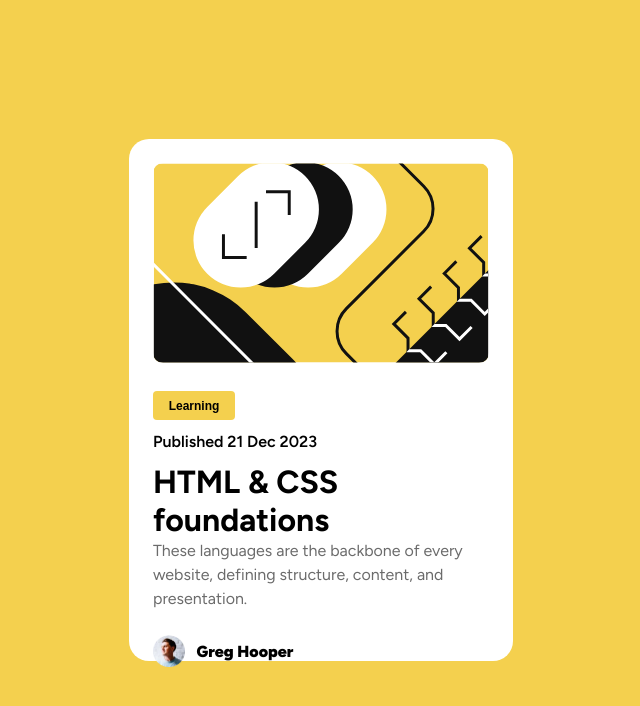
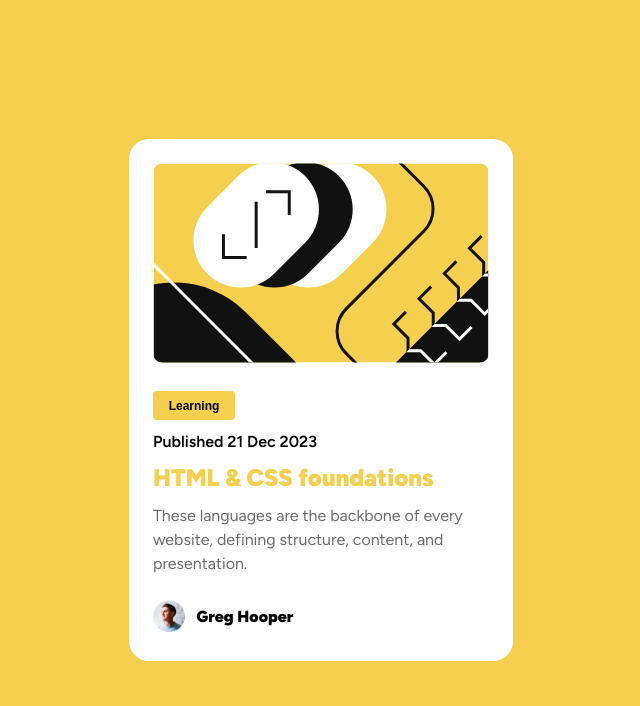
Before and after one commit to DavyMcDick/Card, a plain HTML site: page index.html in a window 1280 px wide. In both pictures the pointer is over the element "HTML & CSS foundations". Shown: the whole page, without its empty margins (319-959 px from the left). Drawn offline with Linux system fonts and the light colour scheme.

Commit message:
Update style.css

```diff
--- a/style.css
+++ b/style.css
@@ -59,13 +59,13 @@ button {
     margin-bottom: 24px;
 }
 
-.details h4 {
+.details h1 {
     font-size: 24px;
     font-weight: 900;
     margin-bottom: 12px;
 }
 
-.details h4:hover {
+.details h1:hover {
     font-size: 24px;
     font-weight: 900;
     margin-bottom: 12px;
```
